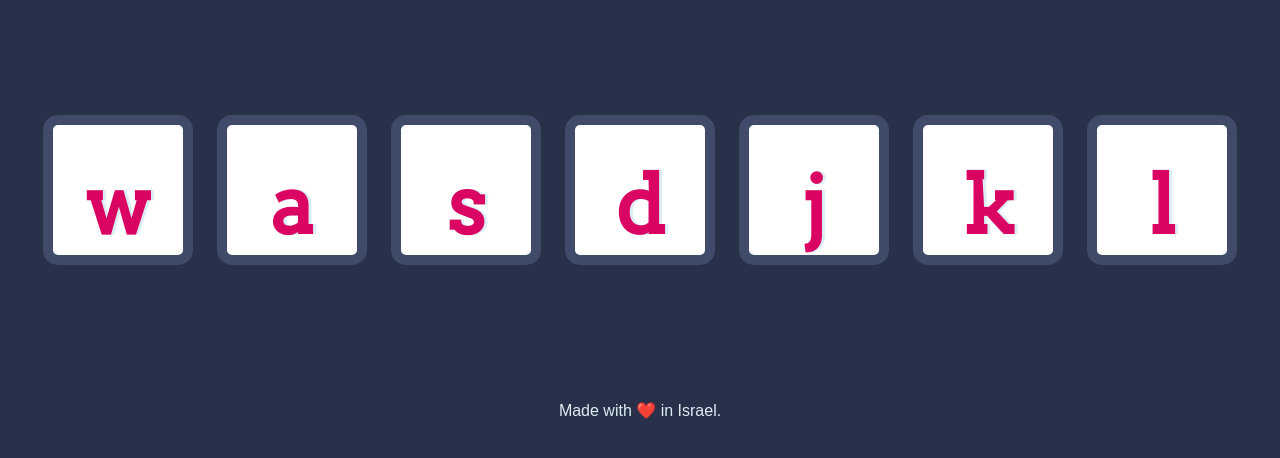
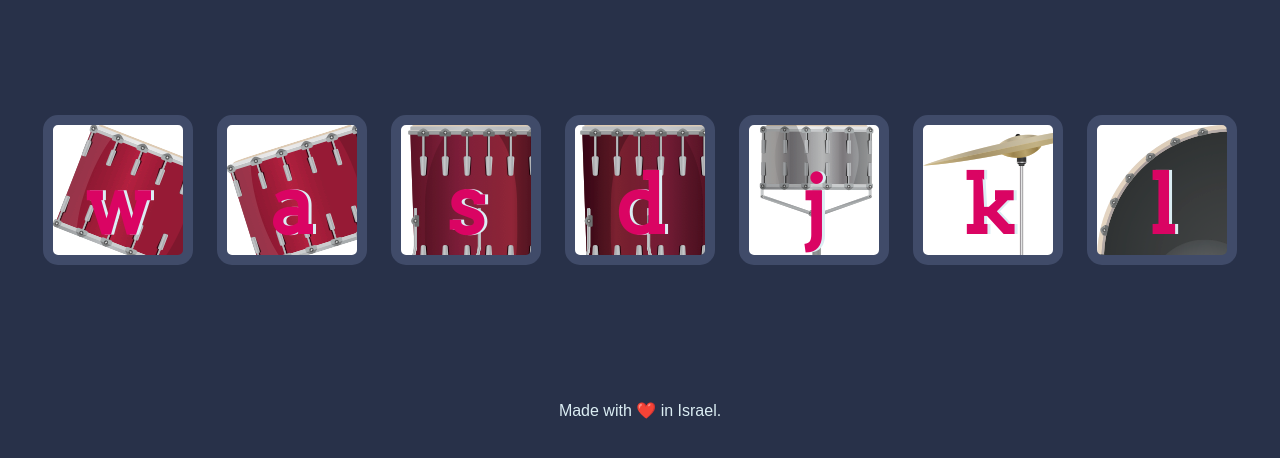
Before and after one commit to LianNidam/Play-Drum-Kit, a plain HTML site: page index.html in a window 1280 px wide. Shown: the part 174-632 px from the top of the page. Drawn offline with Linux system fonts and the light colour scheme.

```diff
--- a/index.js
+++ b/index.js
@@ -4,7 +4,13 @@ var numOfAllDrumsButtons= document.querySelectorAll(".drum").length;
 for( var i=0; i<numOfAllDrumsButtons ; i++){
 
   document.querySelectorAll(".drum")[i].addEventListener("click", function(){
-      alert("I got clicked!");
+    this.style.color="white";
+
   });
 
 }
+
+
+
+//    var audio = new Audio('sounds/tom-1.mp3');
+//    audio.play();
--- a/styles.css
+++ b/styles.css
@@ -17,31 +17,31 @@ footer {
 }
 
 .w {
-
+background-image: url("images/tom1.png");
 }
 
 .a {
-
+background-image: url("images/tom2.png");
 }
 
 .s {
-
+background-image: url("images/tom3.png");
 }
 
 .d {
-
+background-image: url("images/tom4.png");
 }
 
 .j {
-
+background-image: url("images/snare.png");
 }
 
 .k {
-
+background-image: url("images/crash.png");
 }
 
 .l {
-
+background-image: url("images/kick.png");
 }
 
 .set {
```
